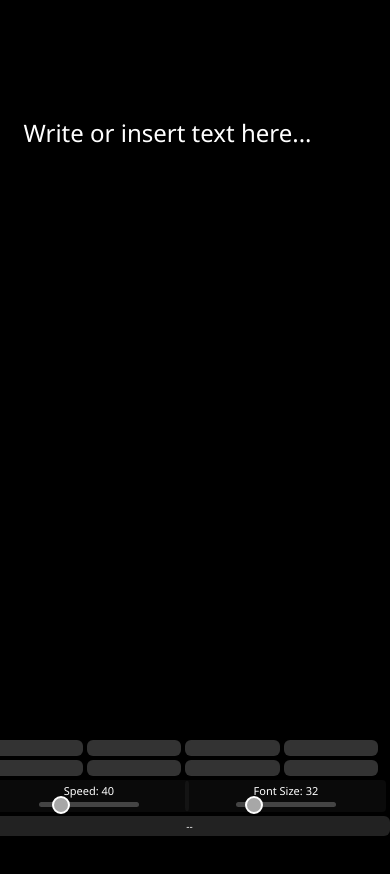
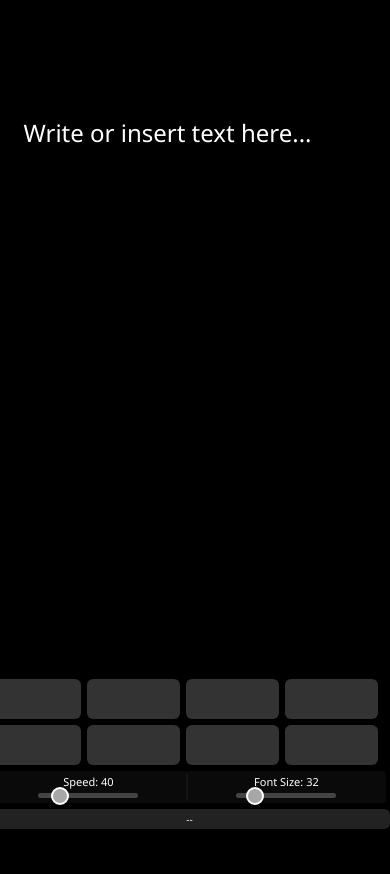
Before and after one commit to ShenJian06/Unified-Teleprompter, a plain HTML site: page index.html in a window 390 px wide. Shown: the top 874 px of the page. Drawn offline with Linux system fonts and the light colour scheme.

Commit message:
Update style.css

```diff
--- a/style.css
+++ b/style.css
@@ -391,14 +391,14 @@ input[type="range"]::-moz-range-thumb:hover {
  #controls {
   display: grid;
   grid-template-columns: repeat(4, 1fr);
-  gap: 4px; /* mai mic decât înainte (ex: 4px sau 2px) */
-  padding: 8px 4px;
-  margin-left: -4%;
+  gap: 6px; /* mai mic decât înainte (ex: 4px sau 2px) */
+  padding: 15px 4px;
+  margin-left:-4%;
 }
 
 #controls button {
   font-size: 12px;
-  padding: 8px;
+  padding: 20px;
   width: 100%;   /* mai mic = mai mult spațiu între ele */
   margin: 0 auto; /* ca să fie centrate în celulă */
   border-radius: 6px;
```
